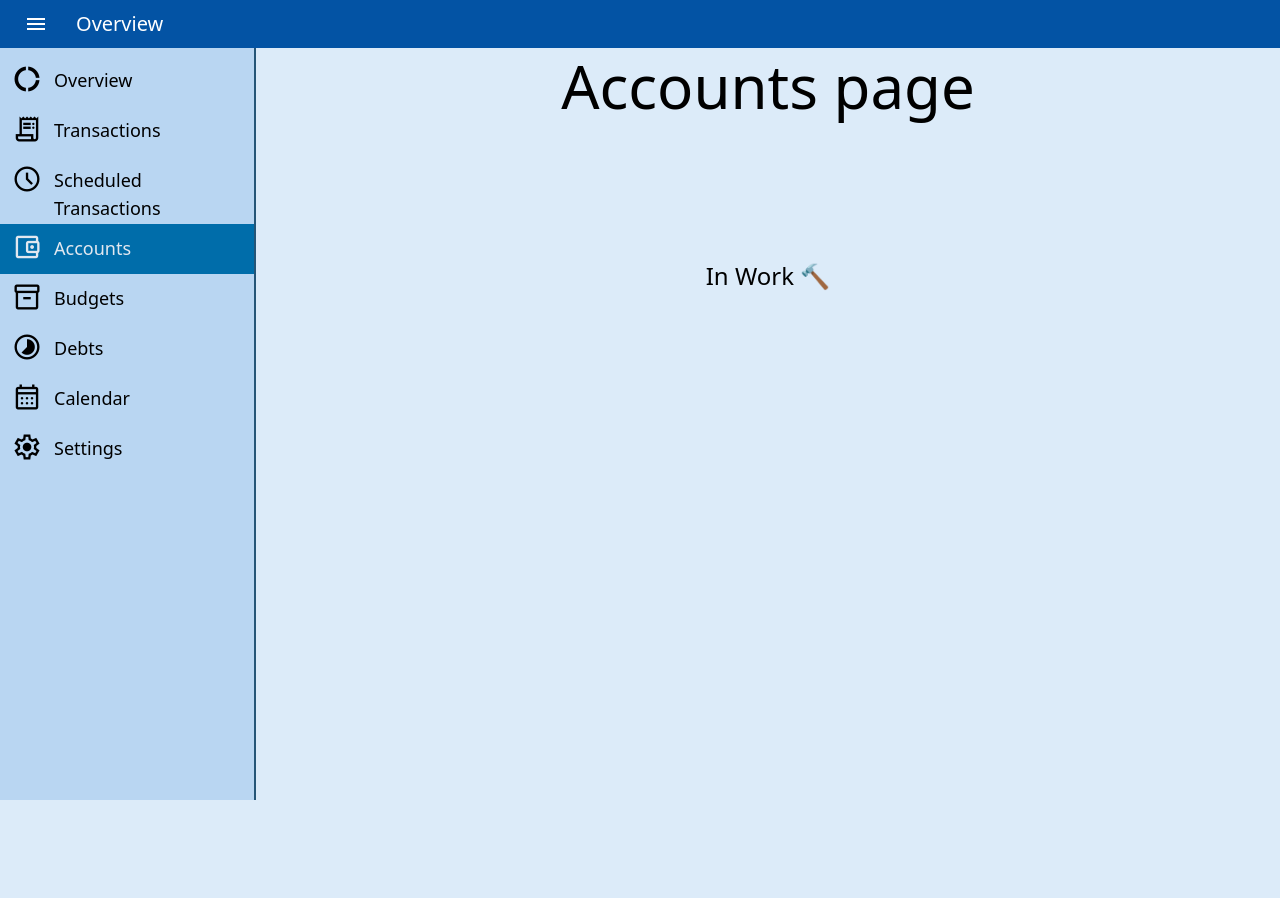
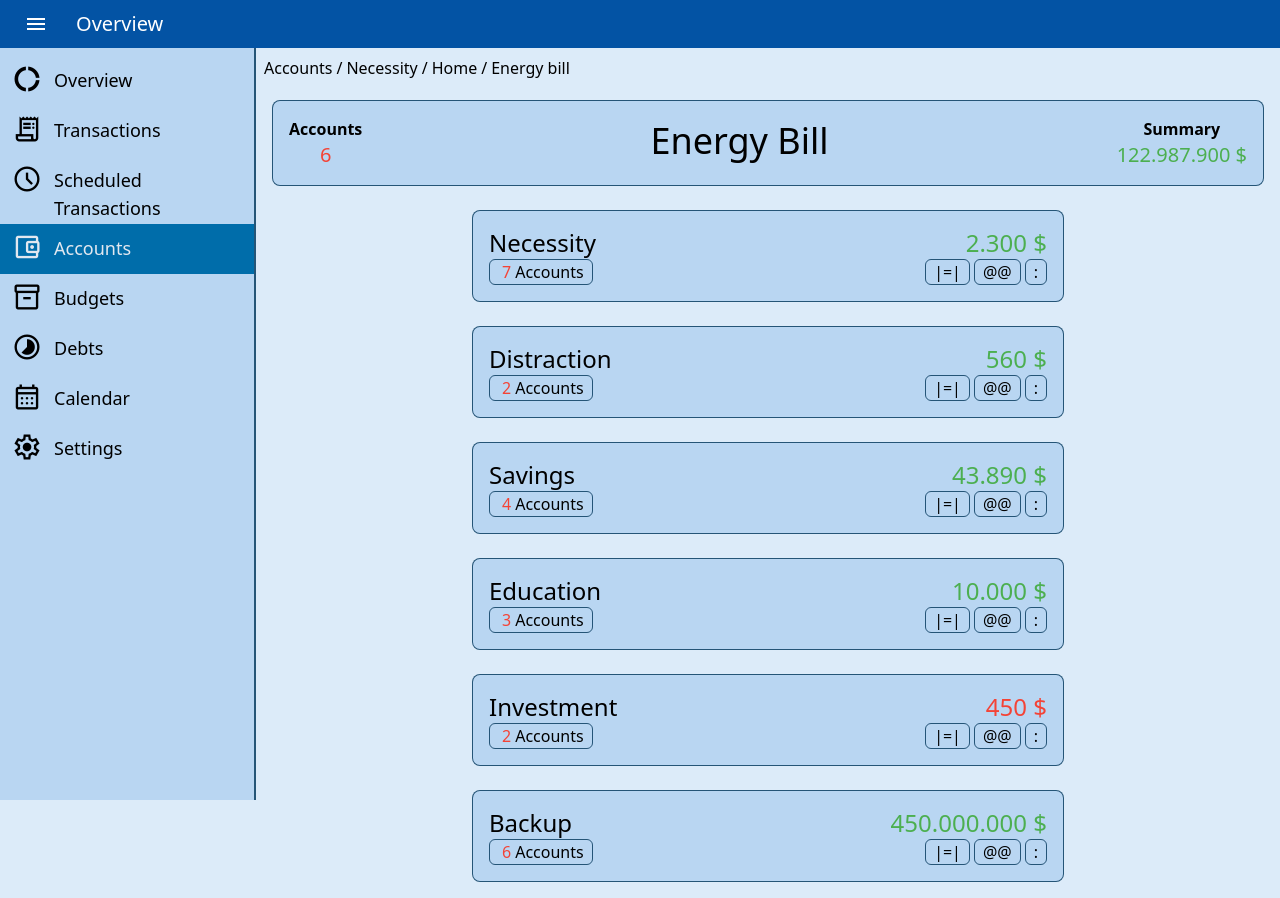
Before and after one commit to C-Dorin/FastBudget, a SvelteKit app: page /Accounts in a window 1280 px wide. Before the commit the page ends 800 px from the top, so only its background shows below. Built offline with nearby package versions, Linux system fonts and the light colour scheme.

Commit message:
Overview page: Connect with DB the transactions and accounts. Designed the Accounts page: In top is path link, then the summary of current account and accounts

```diff
--- a/src/routes/+layout.svelte
+++ b/src/routes/+layout.svelte
@@ -105,10 +105,8 @@
 {/if}
 
 <!-- Content -->
-<div class="p-2">
-	<div class="pt-12 {currentSizeMenu === 56 ? 'pl-14' : 'pl-64'}">
-		<slot />
-	</div>
+<div class="pt-12 {currentSizeMenu === 56 ? 'pl-14' : 'pl-64'}">
+	<slot />
 </div>
 
 <style>
--- a/src/routes/Accounts/+page.svelte
+++ b/src/routes/Accounts/+page.svelte
@@ -1,10 +1,163 @@
 <script>
 </script>
 
-<div class="flex flex-col text-center">
-	<p class="text-6xl">Accounts page</p>
-	<p class="pt-36 text-2xl">In Work 🔨</p>
+<div class="fixed flex pl-1 content-Light_BG h-10 w-full text-left items-center">
+	<button class="px-1 h-7 rounded-md link">Accounts</button>
+	<p>/</p>
+	<button class="px-1 h-7 rounded link align-text-top">Necessity</button>
+	<p>/</p>
+	<button class="px-1 h-7 rounded link">Home</button>
+	<p>/</p>
+	<button class="px-1 h-7 rounded link">Energy bill</button>
+</div>
+
+<div class="p-2 pt-11">
+	<!-- Summary -->
+	<div class="p-2">
+		<div class="flex p-4 justify-between border border-LT rounded-lg columbia-blue_BG">
+			<div class="flex flex-col text-center">
+				<p class="font-semibold">Accounts</p>
+				<p class="red_TC text-xl">6</p>
+			</div>
+			<div class="flex text-4xl pt-1">
+				<p>Energy Bill</p>
+			</div>
+			<div class="flex flex-col text-center">
+				<p class="font-semibold">Summary</p>
+				<p class="green_TC text-xl">122.987.900 $</p>
+			</div>
+		</div>
+	</div>
+
+	<!-- First Account -->
+	<div class="p-2 px-52 pt-4">
+		<div class="flex flex-col p-4 border border-LT rounded-lg columbia-blue_BG">
+			<div class="flex text-2xl justify-between items-center">
+				<p>Necessity</p>
+				<p class="green_TC">2.300 $</p>
+			</div>
+			<div class="flex justify-between">
+				<div class="flex border border-LT rounded-md px-2">
+					<p class="red_TC px-1">7</p>
+					<p>Accounts</p>
+				</div>
+				<div class="flex space-x-1">
+					<p class="border border-LT rounded-md px-2">|=|</p>
+					<p class="border border-LT rounded-md px-2">@@</p>
+					<p class="border border-LT rounded-md px-2">:</p>
+				</div>
+			</div>
+		</div>
+	</div>
+
+	<!-- Second Account -->
+	<div class="p-2 px-52 pt-4">
+		<div class="flex flex-col p-4 border border-LT rounded-lg columbia-blue_BG">
+			<div class="flex text-2xl justify-between items-center">
+				<p>Distraction</p>
+				<p class="green_TC">560 $</p>
+			</div>
+			<div class="flex justify-between">
+				<div class="flex border border-LT rounded-md px-2">
+					<p class="red_TC px-1">2</p>
+					<p>Accounts</p>
+				</div>
+				<div class="flex space-x-1">
+					<p class="border border-LT rounded-md px-2">|=|</p>
+					<p class="border border-LT rounded-md px-2">@@</p>
+					<p class="border border-LT rounded-md px-2">:</p>
+				</div>
+			</div>
+		</div>
+	</div>
+
+	<!-- Third Account -->
+	<div class="p-2 px-52 pt-4">
+		<div class="flex flex-col p-4 border border-LT rounded-lg columbia-blue_BG">
+			<div class="flex text-2xl justify-between items-center">
+				<p>Savings</p>
+				<p class="green_TC">43.890 $</p>
+			</div>
+			<div class="flex justify-between">
+				<div class="flex border border-LT rounded-md px-2">
+					<p class="red_TC px-1">4</p>
+					<p>Accounts</p>
+				</div>
+				<div class="flex space-x-1">
+					<p class="border border-LT rounded-md px-2">|=|</p>
+					<p class="border border-LT rounded-md px-2">@@</p>
+					<p class="border border-LT rounded-md px-2">:</p>
+				</div>
+			</div>
+		</div>
+	</div>
+
+	<!-- Fourth Account -->
+	<div class="p-2 px-52 pt-4">
+		<div class="flex flex-col p-4 border border-LT rounded-lg columbia-blue_BG">
+			<div class="flex text-2xl justify-between items-center">
+				<p>Education</p>
+				<p class="green_TC">10.000 $</p>
+			</div>
+			<div class="flex justify-between">
+				<div class="flex border border-LT rounded-md px-2">
+					<p class="red_TC px-1">3</p>
+					<p>Accounts</p>
+				</div>
+				<div class="flex space-x-1">
+					<p class="border border-LT rounded-md px-2">|=|</p>
+					<p class="border border-LT rounded-md px-2">@@</p>
+					<p class="border border-LT rounded-md px-2">:</p>
+				</div>
+			</div>
+		</div>
+	</div>
+
+	<!-- Fifth Account -->
+	<div class="p-2 px-52 pt-4">
+		<div class="flex flex-col p-4 border border-LT rounded-lg columbia-blue_BG">
+			<div class="flex text-2xl justify-between items-center">
+				<p>Investment</p>
+				<p class="red_TC">450 $</p>
+			</div>
+			<div class="flex justify-between">
+				<div class="flex border border-LT rounded-md px-2">
+					<p class="red_TC px-1">2</p>
+					<p>Accounts</p>
+				</div>
+				<div class="flex space-x-1">
+					<p class="border border-LT rounded-md px-2">|=|</p>
+					<p class="border border-LT rounded-md px-2">@@</p>
+					<p class="border border-LT rounded-md px-2">:</p>
+				</div>
+			</div>
+		</div>
+	</div>
+
+	<!-- Sixth Account -->
+	<div class="p-2 px-52 pt-4">
+		<div class="flex flex-col p-4 border border-LT rounded-lg columbia-blue_BG">
+			<div class="flex text-2xl justify-between items-center">
+				<p>Backup</p>
+				<p class="green_TC">450.000.000 $</p>
+			</div>
+			<div class="flex justify-between">
+				<div class="flex border border-LT rounded-md px-2">
+					<p class="red_TC px-1">6</p>
+					<p>Accounts</p>
+				</div>
+				<div class="flex space-x-1">
+					<p class="border border-LT rounded-md px-2">|=|</p>
+					<p class="border border-LT rounded-md px-2">@@</p>
+					<p class="border border-LT rounded-md px-2">:</p>
+				</div>
+			</div>
+		</div>
+	</div>
 </div>
 
 <style>
+	.link:hover {
+		background: rgb(185, 214, 242);
+	}
 </style>
--- a/src/routes/Overview/+page.server.js
+++ b/src/routes/Overview/+page.server.js
@@ -43,19 +43,39 @@ export async function load() {
 		[month, year]
 	);
 
+	// expense
 	let monthlyExpense = await mysqlconnection.query(
 		'SELECT SUM(amount) as totalExpense FROM Transactions WHERE MONTH(date_tran) = ? AND YEAR(date_tran) = ? AND amount_type = "expense"',
 		[month, year]
 	);
 
-	console.log(monthlyIncome[0]);
-	console.log(month);
+	// ===== Transactions ===== //
+	// transactions
+	let lastTransactions = await mysqlconnection
+		.query('SELECT * FROM Transactions ORDER BY date_tran DESC, id_tran DESC LIMIT 5;')
+		.then(function ([rows]) {
+			return rows;
+		});
+
+	// ===== Total Summary Diagram ===== //
+
+	// ===== Accounts ===== //
+	// accounts
+	let firstAccounts = await mysqlconnection
+		.query('SELECT * FROM Accounts ORDER BY id_account LIMIT 7;')
+		.then(function ([rows]) {
+			return rows;
+		});
+
+	// ===== Budgets ===== //
 
 	return {
 		backup: backupBalance,
 		monthly: monthlyBalance,
 		investment: investmentBalance,
 		income: monthlyIncome[0],
-		expense: monthlyExpense[0]
+		expense: monthlyExpense[0],
+		transactions: lastTransactions,
+		accounts: firstAccounts
 	};
 }
--- a/src/routes/Overview/localFunctions.js
+++ b/src/routes/Overview/localFunctions.js
@@ -33,3 +33,9 @@ export function decreaseMonth() {
 		});
 	});
 }
+
+// Make easier to read numbers
+export function formatNumber(value) {
+	let number = Math.abs(value).toFixed(2);
+	return number.toString().replace(/\B(?=(\d{3})+(?!\d))/g, ',');
+}
--- a/src/routes/Overview/monthlyValues.svelte
+++ b/src/routes/Overview/monthlyValues.svelte
@@ -1,4 +1,5 @@
 <script>
+	import { formatNumber } from './localFunctions';
 	export let data;
 
 	let total = data.income[0].totalIncome - data.expense[0].totalExpense;
@@ -8,20 +9,20 @@
 <div class="flex justify-between px-6 pt-6">
 	<div>
 		<p class="font-semibold">Income</p>
-		<p class="green_TC">{data.income[0].totalIncome} {currency}</p>
+		<p class="green_TC">{formatNumber(data.income[0].totalIncome)} {currency}</p>
 	</div>
 	<div>
 		<p class="font-semibold">Expenses</p>
-		<p class="red_TC">{data.expense[0].totalExpense} {currency}</p>
+		<p class="red_TC">{formatNumber(data.expense[0].totalExpense)} {currency}</p>
 	</div>
 	<div>
 		<p class="font-semibold">Total</p>
 		{#if total === 0}
-			<p class="text-white">{Math.abs(total).toFixed(2)} {currency}</p>
+			<p class="text-white">{formatNumber(total)} {currency}</p>
 		{:else if total > 0}
-			<p class="green_TC">{Math.abs(total).toFixed(2)} {currency}</p>
+			<p class="green_TC">{formatNumber(total)} {currency}</p>
 		{:else if total < 0}
-			<p class="red_TC">{Math.abs(total).toFixed(2)} {currency}</p>
+			<p class="red_TC">{formatNumber(total)} {currency}</p>
 		{/if}
 	</div>
 </div>
--- a/src/routes/ScheduledTransactions/+page.svelte
+++ b/src/routes/ScheduledTransactions/+page.svelte
@@ -1,8 +1,11 @@
 <script>
 </script>
 
+<div class="p-2">
 	<div class="p-2 pb-14">
-	<div class="space-x-4 flex flex-col p-4 text-center border border-LT rounded-lg columbia-blue_BG">
+		<div
+			class="space-x-4 flex flex-col p-4 text-center border border-LT rounded-lg columbia-blue_BG"
+		>
 			<!-- Sort by -->
 			<div class="flex p-2 justify-center border-b border-LT">
 				<div class="flex flex-col place-items-center space-y-2 text-xl">
@@ -34,7 +37,9 @@
 
 	<!-- Transactions -->
 	<div class="p-2 px-52 pt-4">
-	<div class="space-x-4 flex flex-col p-4 text-center border border-LT rounded-lg columbia-blue_BG">
+		<div
+			class="space-x-4 flex flex-col p-4 text-center border border-LT rounded-lg columbia-blue_BG"
+		>
 			<p class="text-2xl">01 May</p>
 			<div class="flex justify-between py-2 border-b border-LT green_TC">
 				<p>Bar</p>
@@ -48,7 +53,9 @@
 	</div>
 
 	<div class="p-2 px-52 pt-4">
-	<div class="space-x-4 flex flex-col p-4 text-center border border-LT rounded-lg columbia-blue_BG">
+		<div
+			class="space-x-4 flex flex-col p-4 text-center border border-LT rounded-lg columbia-blue_BG"
+		>
 			<p class="text-2xl">04 May</p>
 			<div class="flex justify-between py-2 border-b border-LT green_TC">
 				<p>Sallary</p>
@@ -60,6 +67,7 @@
 			</div>
 		</div>
 	</div>
+</div>
 
 <style>
 	.divide-bice-blue > :not([hidden]) ~ :not([hidden]) {
--- a/src/routes/Transactions/+page.svelte
+++ b/src/routes/Transactions/+page.svelte
@@ -2,8 +2,11 @@
 </script>
 
 <!-- Monthly Summary -->
+<div class="p-2">
 	<div class="p-2 pb-14">
-	<div class="space-x-4 flex flex-col p-4 text-center border border-LT rounded-lg columbia-blue_BG">
+		<div
+			class="space-x-4 flex flex-col p-4 text-center border border-LT rounded-lg columbia-blue_BG"
+		>
 			<!-- Month -->
 			<div class="flex text-2xl justify-between">
 				<button class="flex items-center">
@@ -53,7 +56,9 @@
 
 	<!-- Transactions -->
 	<div class="p-2 px-52 pt-4">
-	<div class="space-x-4 flex flex-col p-4 text-center border border-LT rounded-lg columbia-blue_BG">
+		<div
+			class="space-x-4 flex flex-col p-4 text-center border border-LT rounded-lg columbia-blue_BG"
+		>
 			<p class="text-2xl">01 May</p>
 			<div class="flex justify-between py-2 border-b border-LT red_TC">
 				<p>Bar</p>
@@ -67,7 +72,9 @@
 	</div>
 
 	<div class="p-2 px-52 pt-4">
-	<div class="space-x-4 flex flex-col p-4 text-center border border-LT rounded-lg columbia-blue_BG">
+		<div
+			class="space-x-4 flex flex-col p-4 text-center border border-LT rounded-lg columbia-blue_BG"
+		>
 			<p class="text-2xl">04 May</p>
 			<div class="flex justify-between py-2 border-b border-LT green_TC">
 				<p>Sallary</p>
@@ -76,6 +83,7 @@
 			<div class="flex justify-between py-2 red_TC">
 				<p>Coffee</p>
 				<p>40 $</p>
+			</div>
 		</div>
 	</div>
 </div>
```
Also changed, not shown: src/routes/Overview/+page.svelte (+25 -70 lines). Lines whose indentation alone changed are shown as unchanged.
